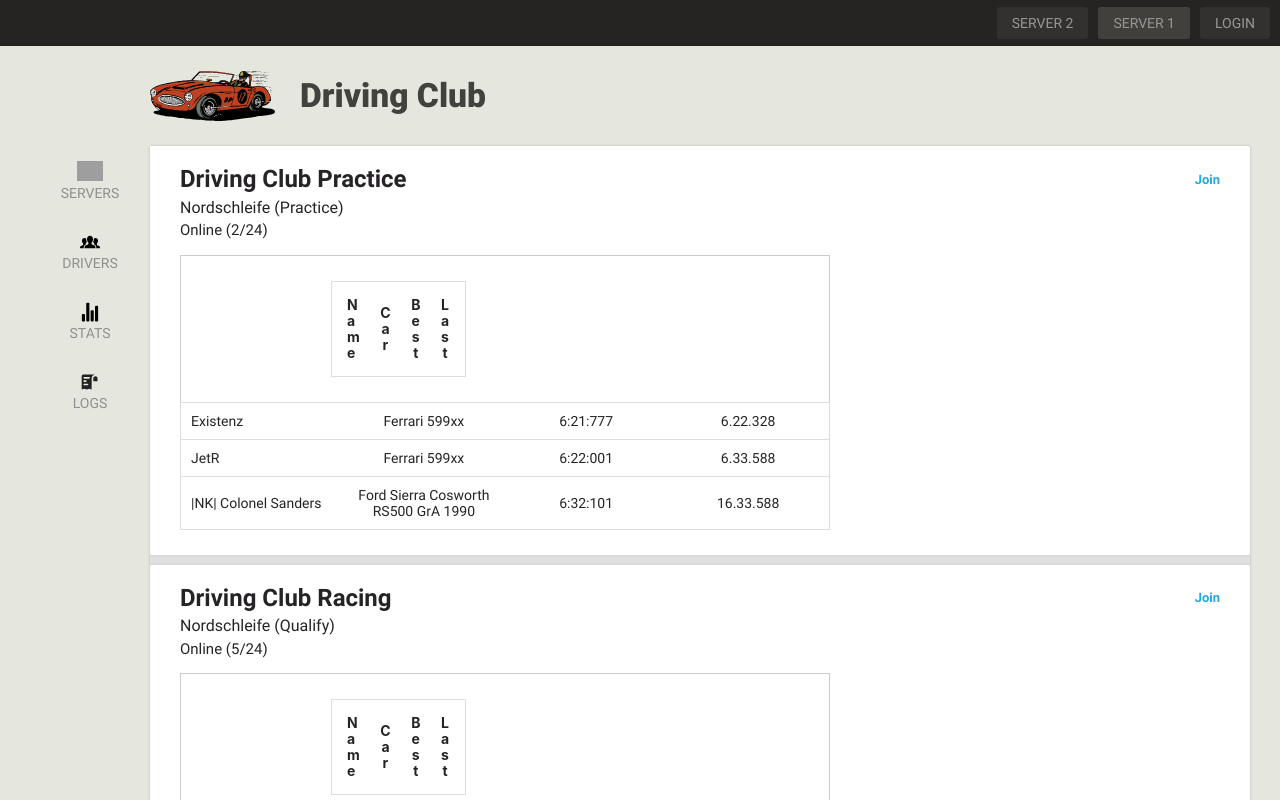
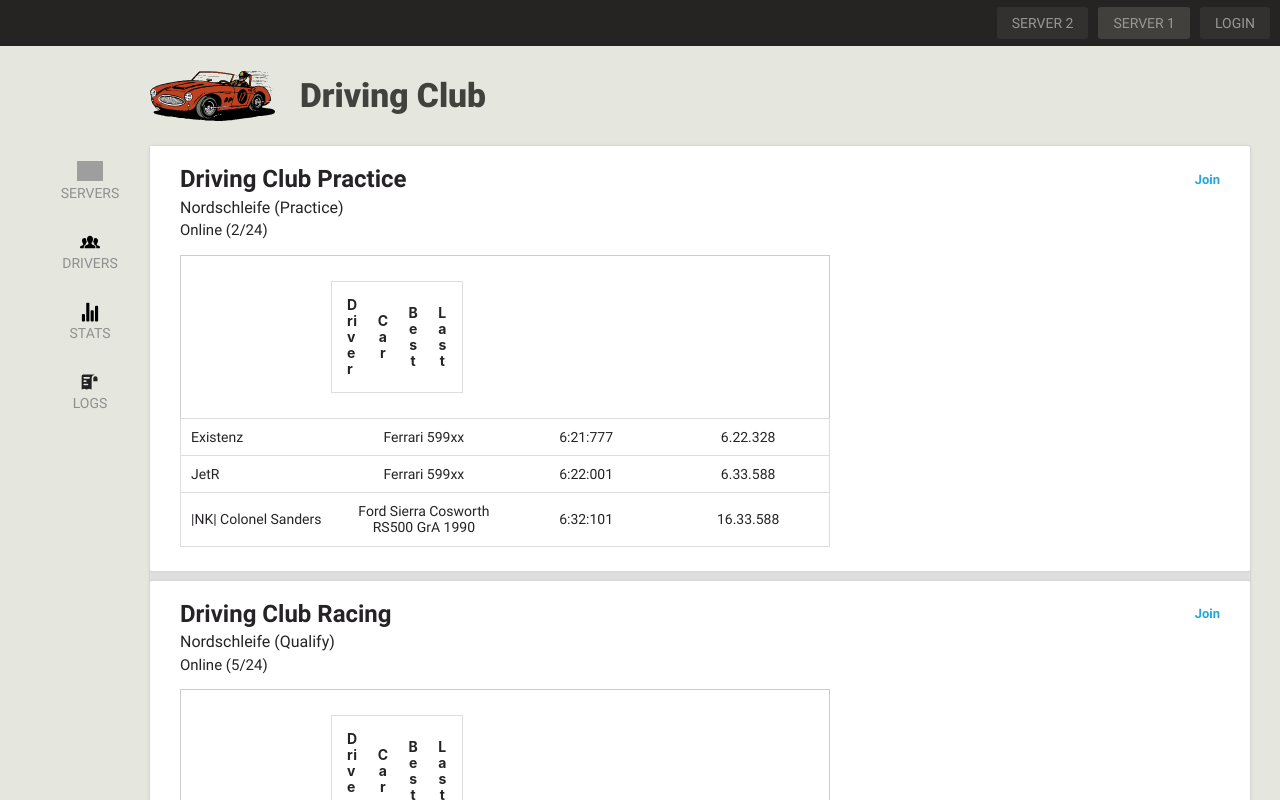
Before and after one commit to Mairo022/driveclub, a React (Vite) app: page / in a window 1280 px wide. Shown: the top 800 px of the page. Built offline with nearby package versions, Linux system fonts and the light colour scheme; grey boxes are pictures that could not be loaded.

Commit message:
Change name property to driver

```diff
--- a/src/components/table/table.scss
+++ b/src/components/table/table.scss
@@ -36,13 +36,13 @@
 }
 
 .Table {
-  .body__row__item:nth-child(1).name,
-  .header__row__title:nth-child(1).name {
+  .body__row__item:nth-child(1).driver,
+  .header__row__title:nth-child(1).driver {
     text-align: start;
   }
 
-  .body__row__item.name,
-  .header__row__title.name {
+  .body__row__item.driver,
+  .header__row__title.driver {
     word-break: break-word;
   }
 
@@ -59,8 +59,8 @@
       width: 100px;
     }
 
-    .body__row__item.name,
-    .header__row__title.name {
+    .body__row__item.driver,
+    .header__row__title.driver {
       width: 25%;
     }
   }
--- a/src/pages/drivers/data/mockDrivers.ts
+++ b/src/pages/drivers/data/mockDrivers.ts
@@ -1,7 +1,7 @@
 export const drivers: IDrivers[] = [
     {
         "#": 1,
-        name: "Afterburn",
+        driver: "Afterburn",
         money: 2255479,
         wins: 57,
         podiums: 75,
@@ -14,7 +14,7 @@ export const drivers: IDrivers[] = [
     },
     {
         "#": 2,
-        name: "Existenz",
+        driver: "Existenz",
         money: 537021,
         wins: 39,
         podiums: 45,
--- a/src/pages/drivers/types/drivers.d.ts
+++ b/src/pages/drivers/types/drivers.d.ts
@@ -1,6 +1,6 @@
 interface IDrivers {
     "#": number
-    name: string
+    driver: string
     money: number
     wins: number
     podiums: number
--- a/src/pages/servers/data/mockServers.ts
+++ b/src/pages/servers/data/mockServers.ts
@@ -5,19 +5,19 @@ export const servers: IServer[] = [
         session: "Practice",
         drivers: [
             {
-                name: "Existenz",
+                driver: "Existenz",
                 car: "Ferrari 599xx",
                 best: "6:21:777",
                 last: "6.22.328"
             },
             {
-                name: "JetR",
+                driver: "JetR",
                 car: "Ferrari 599xx",
                 best: "6:22:001",
                 last: "6.33.588"
             },
             {
-                name: "|NK| Colonel Sanders",
+                driver: "|NK| Colonel Sanders",
                 car: "Ford Sierra Cosworth RS500 GrA 1990",
                 best: "6:32:101",
                 last: "16.33.588"
@@ -32,37 +32,37 @@ export const servers: IServer[] = [
         session: "Qualify",
         drivers: [
             {
-                name: "Sheen",
+                driver: "Sheen",
                 car: "Ferrari 599xx",
                 best: "6:19:209",
                 last: "6.21.303"
             },
             {
-                name: "RZL",
+                driver: "RZL",
                 car: "Ferrari 599xx",
                 best: "6:20:001",
                 last: "6.26.668"
             },
             {
-                name: "Axel6",
+                driver: "Axel6",
                 car: "Ferrari 599xx",
                 best: "6:21:777",
                 last: "6.22.328"
             },
             {
-                name: "Afterburn",
+                driver: "Afterburn",
                 car: "Ferrari 599xx",
                 best: "6:22:347",
                 last: "6.28.020"
             },
             {
-                name: "Sean",
+                driver: "Sean",
                 car: "Ferrari 599xx",
                 best: "6:25:551",
                 last: "6.24.125"
             },
             {
-                name: "Ascodo",
+                driver: "Ascodo",
                 car: "Ferrari 599xx",
                 best: "6:27:777",
                 last: "6.23.338"
--- a/src/pages/servers/types/servers.d.ts
+++ b/src/pages/servers/types/servers.d.ts
@@ -5,7 +5,7 @@ interface IServer {
     spots: number
     session: string
     drivers: {
-        name: string
+        driver: string
         car: string
     }[]
 }
```
